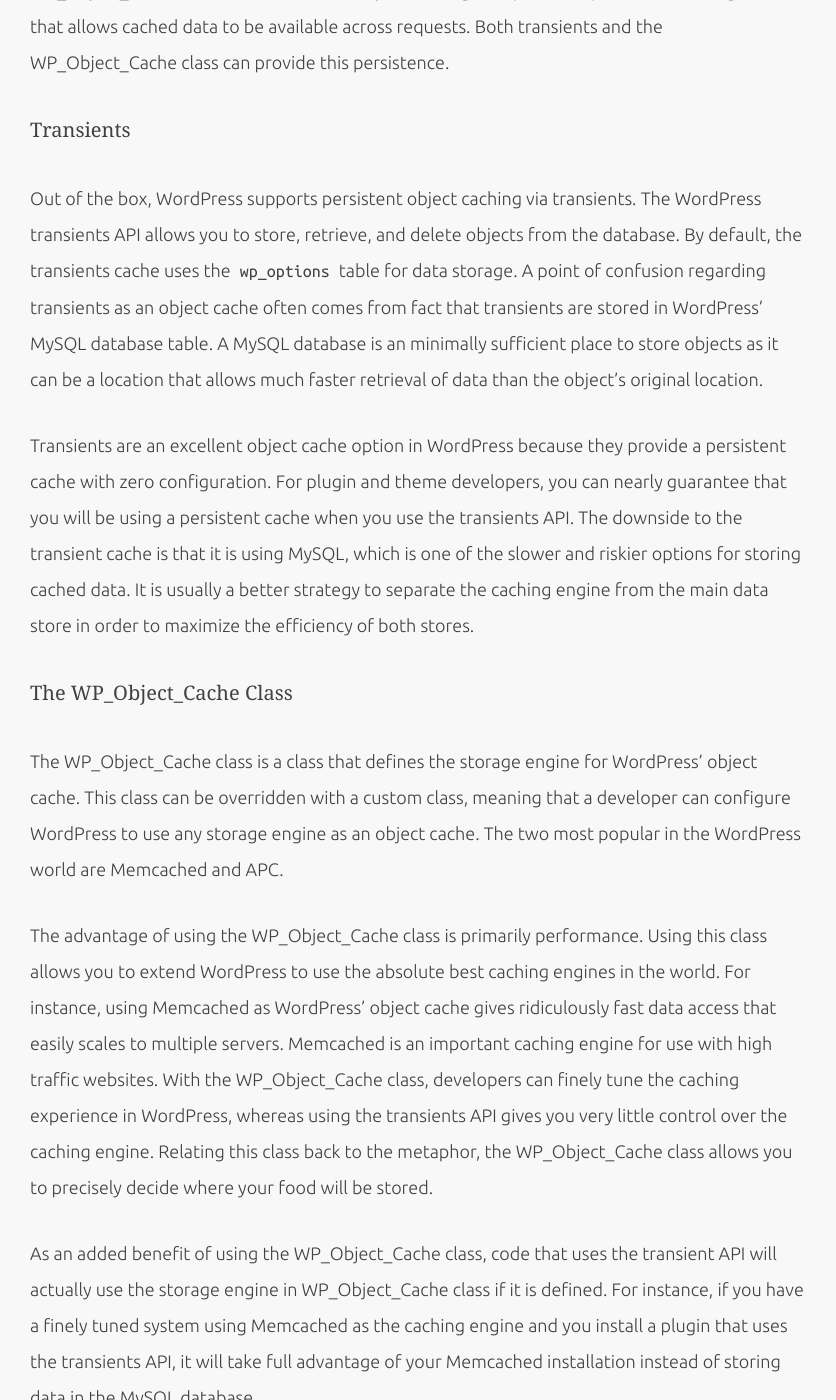
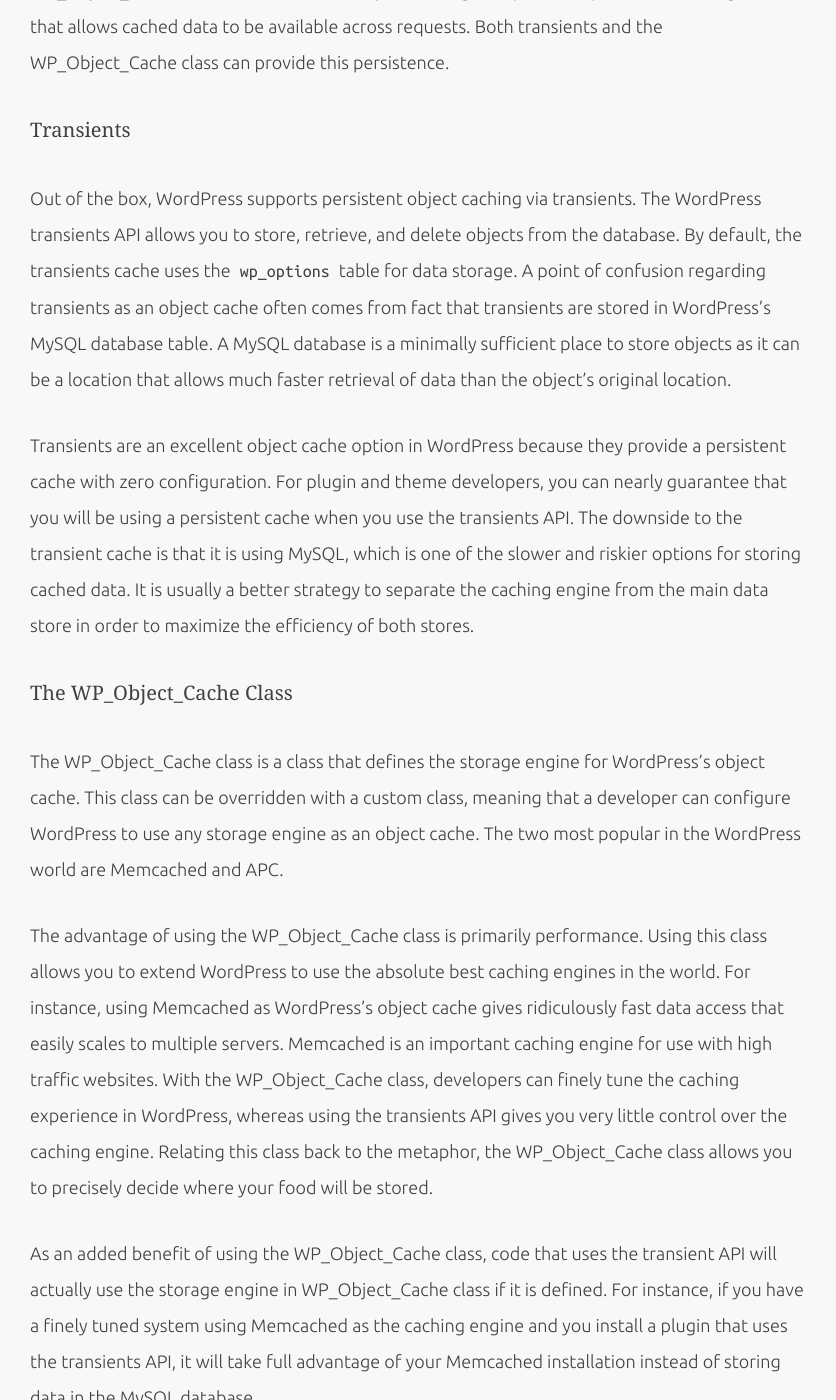
Before and after one commit to tollmanz/tollmanz.com-old, a Jekyll site: the page built from _posts/2013-06-08-core-caching-concepts-in-wordpress.markdown, in a window 1280 px wide and 1400 px high, scrolled down 6849 px. Shown: the whole window, without its empty margins (0-836 px from the left). Built offline with Jekyll 4.4.1, drawn with Linux system fonts in a browser that asks for light colours; some web fonts are replaced; some of the changed text lies outside the part shown.

```diff
--- a/_posts/2013-06-08-core-caching-concepts-in-wordpress.markdown
+++ b/_posts/2013-06-08-core-caching-concepts-in-wordpress.markdown
@@ -81,15 +81,15 @@ WordPress implements an object cache through two different mechanisms: transient
 
 #### Transients
 
-Out of the box, WordPress supports persistent object caching via transients. The WordPress transients API allows you to store, retrieve, and delete objects from the database. By default, the transients cache uses the `wp_options` table for data storage. A point of confusion regarding transients as an object cache often comes from fact that transients are stored in WordPress' MySQL database table. A MySQL database is an minimally sufficient place to store objects as it can be a location that allows much faster retrieval of data than the object's original location.
+Out of the box, WordPress supports persistent object caching via transients. The WordPress transients API allows you to store, retrieve, and delete objects from the database. By default, the transients cache uses the `wp_options` table for data storage. A point of confusion regarding transients as an object cache often comes from fact that transients are stored in WordPress's MySQL database table. A MySQL database is a minimally sufficient place to store objects as it can be a location that allows much faster retrieval of data than the object's original location.
 
 Transients are an excellent object cache option in WordPress because they provide a persistent cache with zero configuration. For plugin and theme developers, you can nearly guarantee that you will be using a persistent cache when you use the transients API. The downside to the transient cache is that it is using MySQL, which is one of the slower and riskier options for storing cached data. It is usually a better strategy to separate the caching engine from the main data store in order to maximize the efficiency of both stores.
 
 #### The WP_Object_Cache Class
 
-The WP_Object_Cache class is a class that defines the storage engine for WordPress' object cache. This class can be overridden with a custom class, meaning that a developer can configure WordPress to use any storage engine as an object cache. The two most popular in the WordPress world are Memcached and APC.
+The WP_Object_Cache class is a class that defines the storage engine for WordPress's object cache. This class can be overridden with a custom class, meaning that a developer can configure WordPress to use any storage engine as an object cache. The two most popular in the WordPress world are Memcached and APC.
 
-The advantage of using the WP_Object_Cache class is primarily performance. Using this class allows you to extend WordPress to use the absolute best caching engines in the world. For instance, using Memcached as WordPress' object cache gives ridiculously fast data access that easily scales to multiple servers. Memcached is an important caching engine for use with high traffic websites. With the WP_Object_Cache class, developers can finely tune the caching experience in WordPress, whereas using the transients API gives you very little control over the caching engine. Relating this class back to the metaphor, the WP_Object_Cache class allows you to precisely decide where your food will be stored.
+The advantage of using the WP_Object_Cache class is primarily performance. Using this class allows you to extend WordPress to use the absolute best caching engines in the world. For instance, using Memcached as WordPress's object cache gives ridiculously fast data access that easily scales to multiple servers. Memcached is an important caching engine for use with high traffic websites. With the WP_Object_Cache class, developers can finely tune the caching experience in WordPress, whereas using the transients API gives you very little control over the caching engine. Relating this class back to the metaphor, the WP_Object_Cache class allows you to precisely decide where your food will be stored.
 
 As an added benefit of using the WP_Object_Cache class, code that uses the transient API will actually use the storage engine in WP_Object_Cache class if it is defined. For instance, if you have a finely tuned system using Memcached as the caching engine and you install a plugin that uses the transients API, it will take full advantage of your Memcached installation instead of storing data in the MySQL database.
 
```
Also changed, not shown: other parts of _posts/2013-06-08-core-caching-concepts-in-wordpress.markdown (+4 -4 lines).
